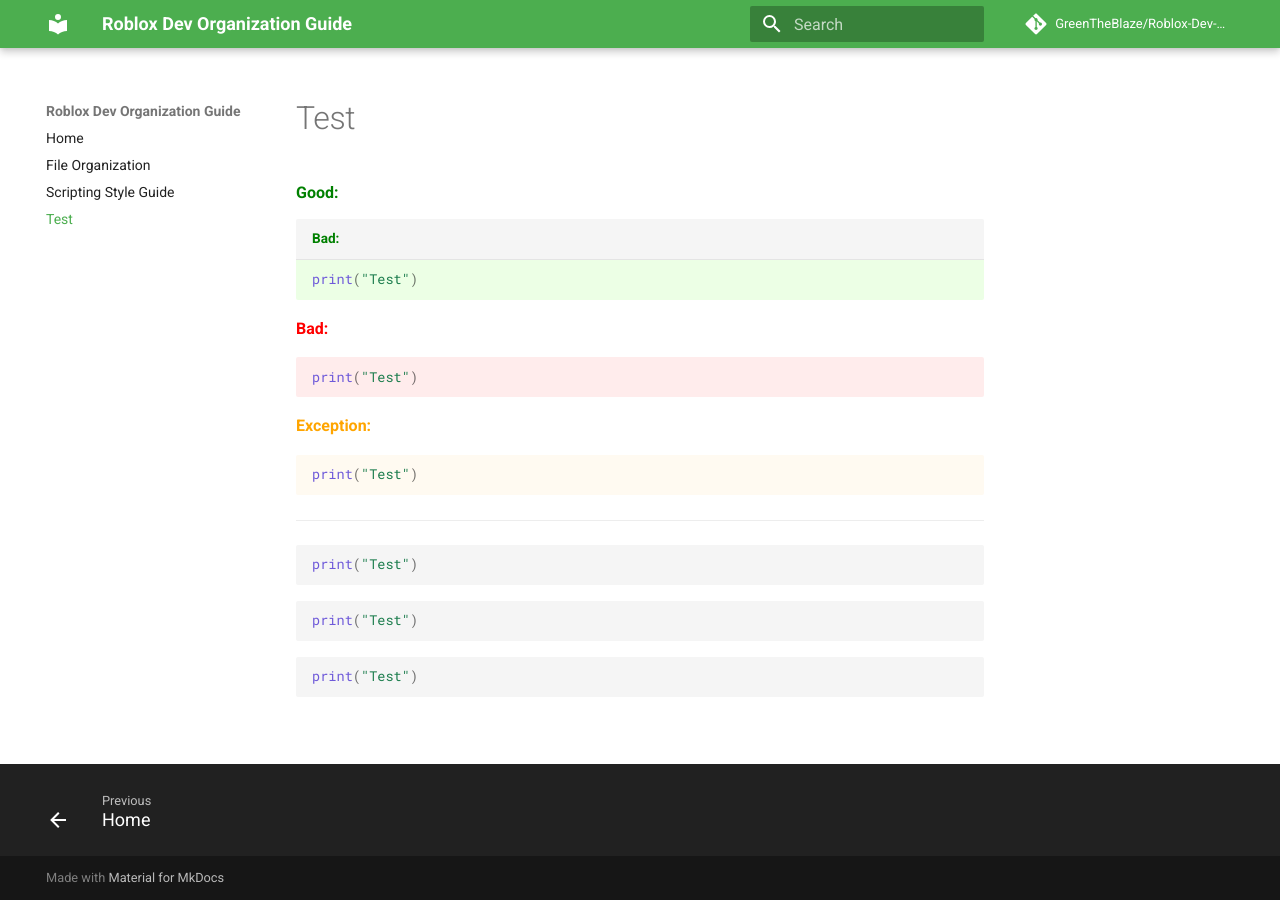
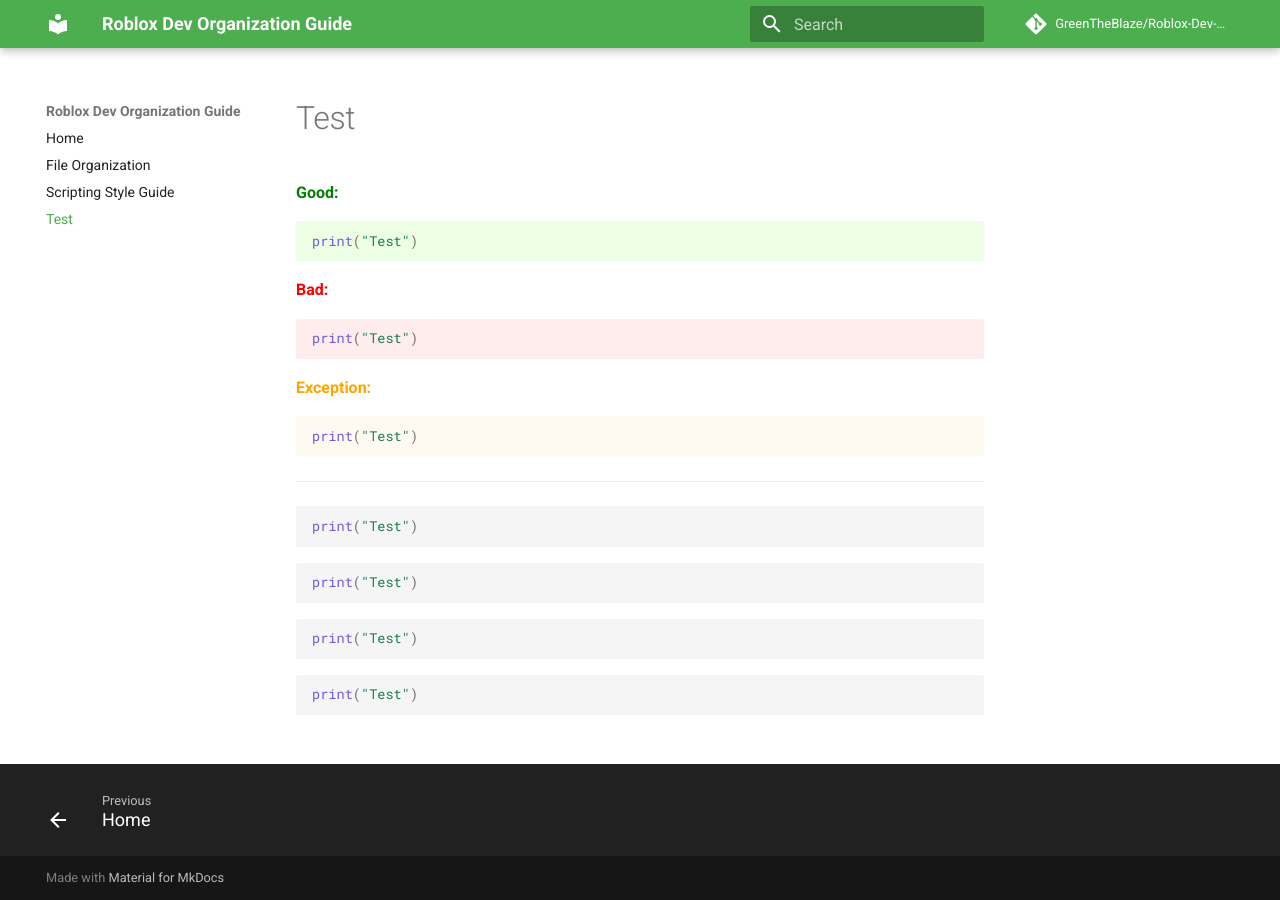
Before and after one commit to GreenTheBlaze/Roblox-Dev-Organization-Guide, an MkDocs documentation site: the page built from docs/test-code.md, in a window 1280 px wide. Built offline with MkDocs 1.6.1 and Material for MkDocs 9.7.7, drawn with Linux system fonts in a browser that asks for light colours; comment, search, counter and statistics services are not loaded.

Commit message:
Update test-code.md

````diff
--- a/docs/test-code.md
+++ b/docs/test-code.md
@@ -1,6 +1,6 @@
 <p class="style-good">Good:</p>
 
-```lua { .style-good title="Bad:" }
+```lua { .style-good }
 print("Test")
 ```
 
@@ -29,3 +29,7 @@
 ```lua { .style-exception-auto-header }
 print("Test")
 ```
+
+```lua { .style-exception-auto-header }
+print("Test")
+```
````
